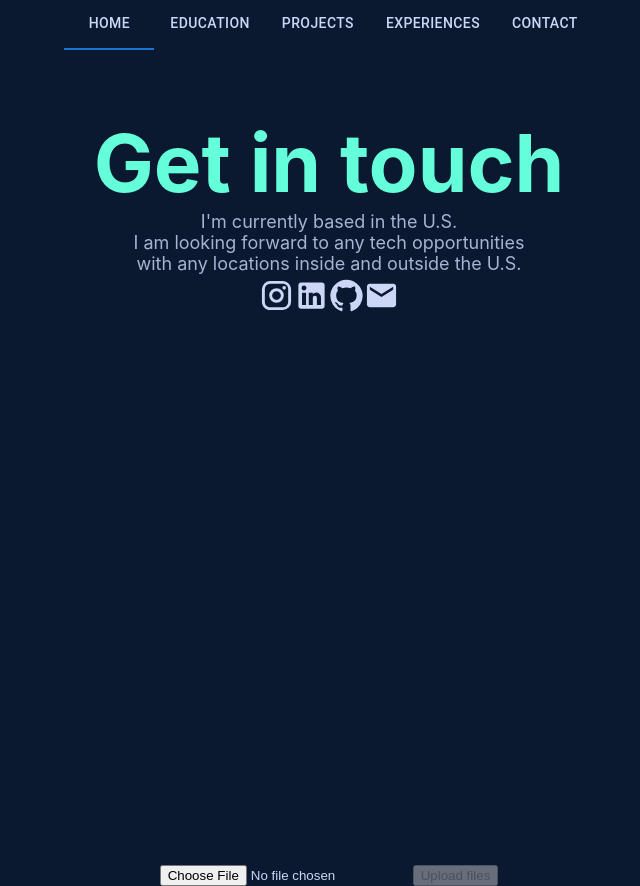
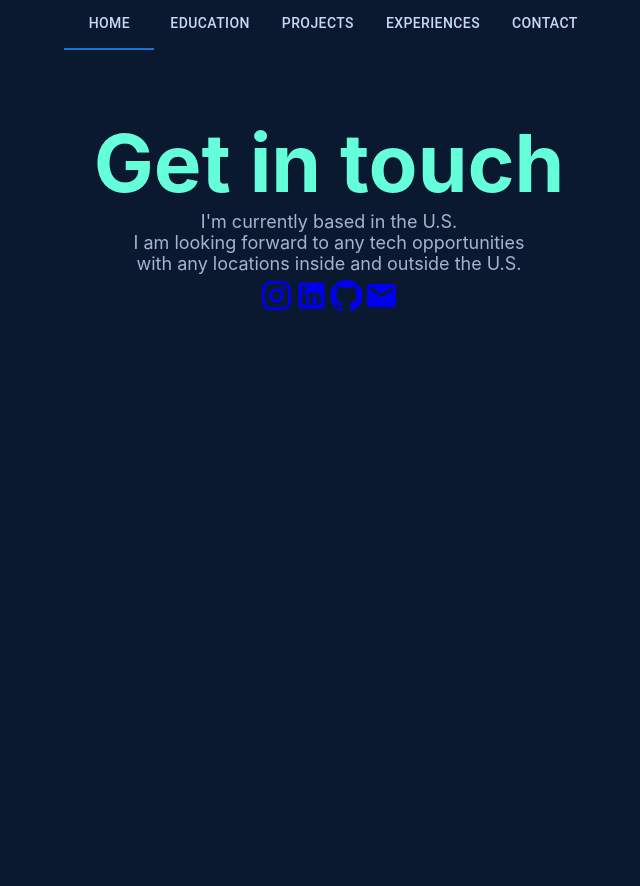
Before and after one commit to Kaia15/portfolio-2022, a React (Create React App) app: page /contact in a window 1280 px wide. Shown: the whole page, without its empty margins (311-951 px from the left). After the commit the page ends 864 px from the top, so only its background shows below. Built offline with nearby package versions, Linux system fonts and the light colour scheme; no server answers; the HTML template or start-up script is replaced by a standard one.

Commit message:
04.01.23-7:53

```diff
--- a/src/App.js
+++ b/src/App.js
@@ -45,12 +45,7 @@ function App() {
         <Route exact path = '/experiences' element = {<Section3 />} />
         <Route exact path = '/contact' element = {<Section4 />} />
       </Routes>
-      <input type = "file"
-      onChange = {e => setFile(e.target.files[0])}
-      />
-      <button onClick = {() => uploadFiles('projects',file)} disabled = {!file}>
-        Upload files
-      </button>
+
     </div>
   );
 }
--- a/src/components/contact/contact.js
+++ b/src/components/contact/contact.js
@@ -16,10 +16,19 @@ const Section4 = () => {
             I am looking forward to any tech opportunities <br /> with any locations inside and outside the U.S.
             </p>
             <div className = {ContactCSS.icons}>
+                <a href = 'https://www.instagram.com/t_trannna/'>
                 <InstagramIcon fontSize='large'/>
+                </a>
+                <a href = 'https://www.linkedin.com/in/tran-ong-26308a20a/'>
                 <LinkedInIcon fontSize='large'/>
+                </a>
+                <a href = 'https://github.com/Kaia15'>
                 <GitHubIcon fontSize='large'/>
+                </a>
+                <a href = 'baotranongtran@gmail.com'>
                 <MailIcon fontSize='large'/>
+                </a>
+
             </div>
             </div>
         </div>
```
